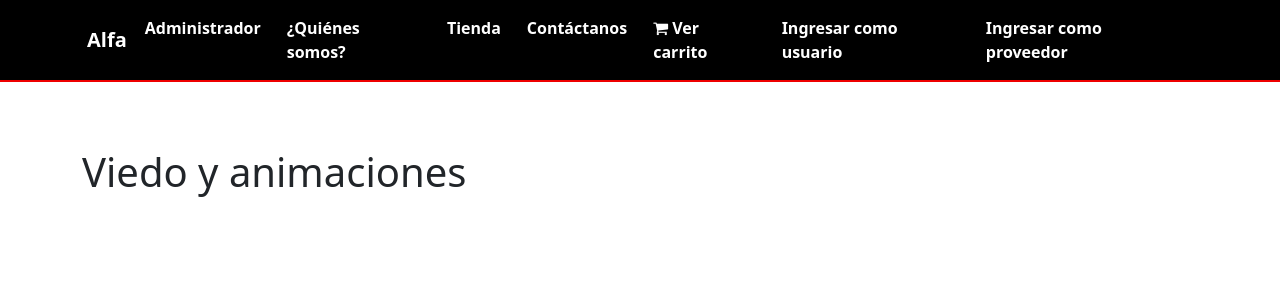
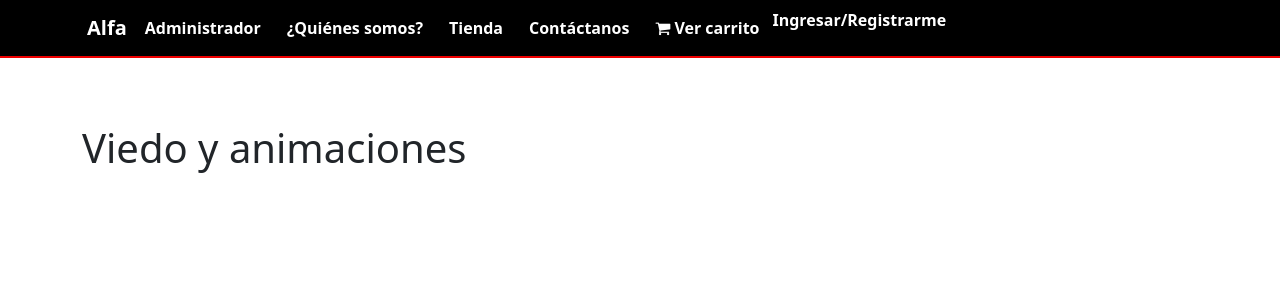
Before and after one commit to edgardoburgos94/ecommerce, a Rails app: page /alfa in a window 1280 px wide. Shown: the top 300 px of the page. Run offline with Rails 7, Linux system fonts and the light colour scheme; style sheets or scripts are compiled from the project's sources; some libraries are stand-ins or nearby versions.

Commit message:
Add modal to show sign in links

```diff
--- a/app/assets/stylesheets/application.scss
+++ b/app/assets/stylesheets/application.scss
@@ -21,7 +21,12 @@ nav {
   // height: 45px;
 }
 
-#prueba, #carrito,#contact, #about, #tienda, #title, #admin, #user, #supplier {
+#prueba, #carrito,#contact, #about, #tienda, #title, #admin {
   color: #fff;
   margin: 0px 5px 0px 5px;
 }
+
+li {
+  cursor: pointer;
+  color: white;
+}
--- a/app/views/layouts/application.html.erb
+++ b/app/views/layouts/application.html.erb
@@ -41,17 +41,30 @@
                 <i class="fa fa-shopping-cart" aria-hidden="true"></i> Ver carrito
               <%end%></strong>
             </li>
-            <li class="nav-item">
-              <strong><%= link_to "Ingresar como usuario", user_session_path, :class=>"nav-link", id: "user"%></strong>
-            </li>
-            <li class="nav-item">
-              <strong><%= link_to "Ingresar como proveedor", supplier_session_path, :class=>"nav-link", id: "supplier"%></strong>
+            <!-- Button trigger modal -->
+            <li class="nav-item" data-toggle="modal" data-target="#exampleModal">
+              <a><strong>Ingresar/Registrarme</strong></a>
             </li>
           </ul>
 
         </div>
+      </div>
       </nav>
+
+
+
+      <!-- Modal -->
+      <div class="modal fade" id="exampleModal" tabindex="-1" role="dialog" aria-labelledby="exampleModalLabel" aria-hidden="true">
+        <div class="modal-dialog" role="document">
+          <div class="modal-content">
+            <div class="modal-body">
+              <strong><%= link_to "Ingresar como usuario", user_session_path, id: "m-user"%></strong>
+              <strong><%= link_to "Ingresar como proveedor", supplier_session_path, id: "m-supplier"%></strong>
+            </div>
+          </div>
+        </div>
       </div>
+
 
     <div class="container">
       <p class="notice"><%= notice %></p>
```
